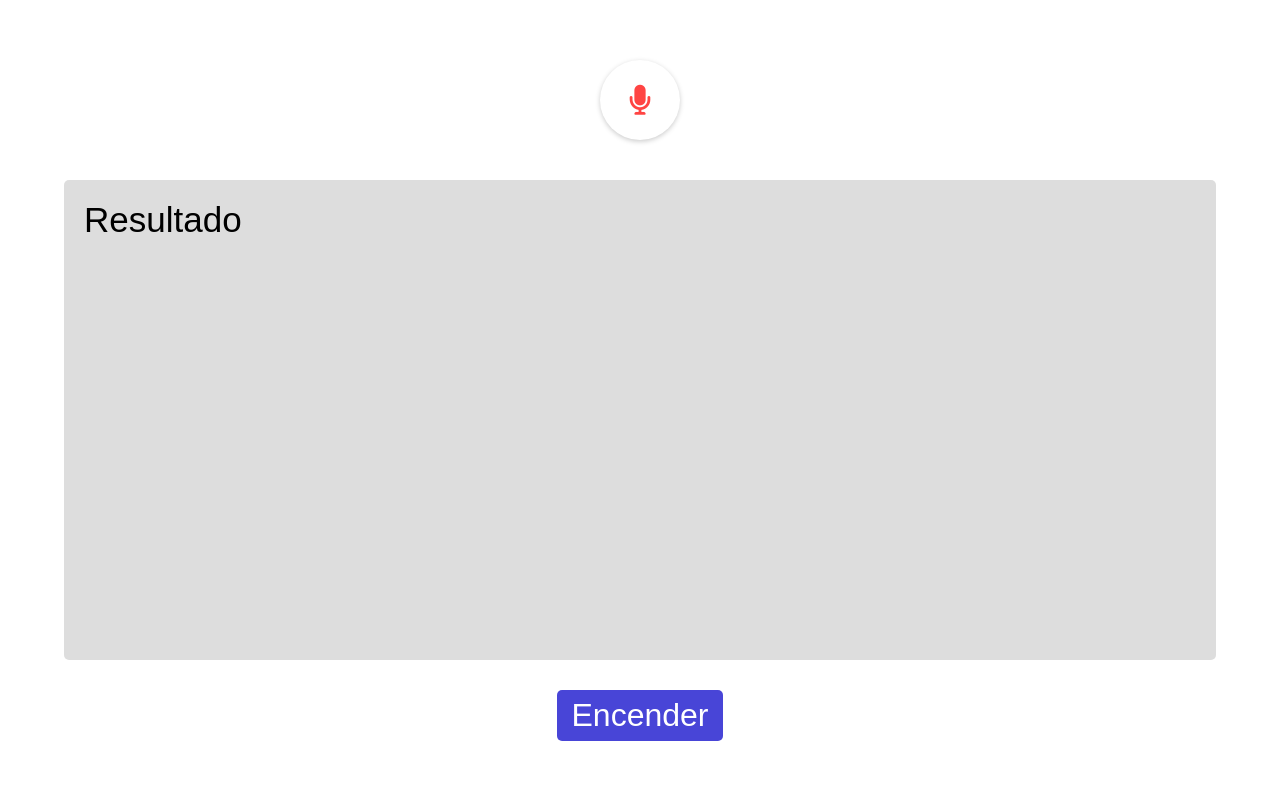
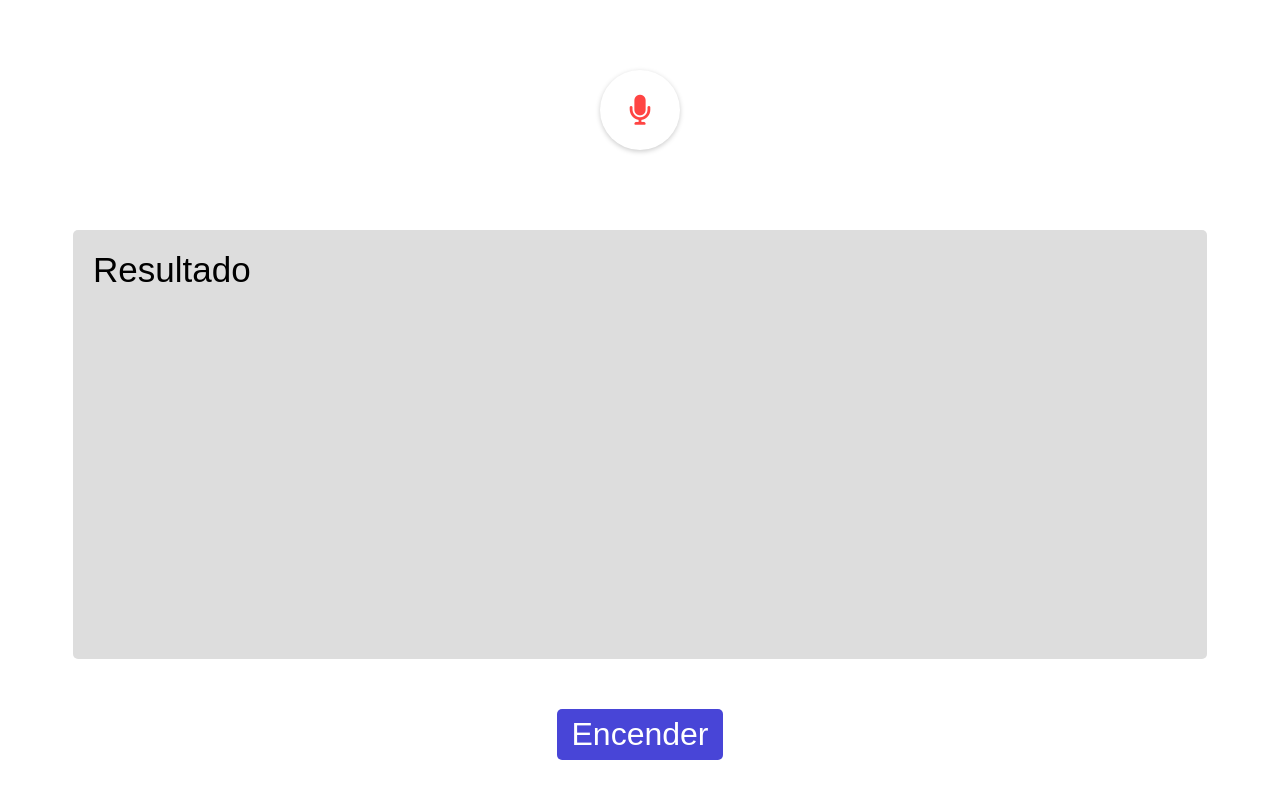
Before and after one commit to jaenfigueroa/De-voz-a-texto, a plain HTML site: page index.html in a window 1280 px wide. Drawn offline with Linux system fonts and the light colour scheme.

Commit message:
terminado

```diff
--- a/index.html
+++ b/index.html
@@ -22,11 +22,11 @@
       </div>
       <p class="main__resultado" id="resultado">Resultado</p>
       <button class="main__boton" id="boton-escuchar">
-        <div class="boton__fondo"></div>
+        <!-- <div class="boton__fondo"></div> -->
         <p class="boton__valor">Encender</p>
       </button>
       <button class="main__boton" id="boton-apagar">
-        <div class="boton__fondo"></div>
+        <!-- <div class="boton__fondo"></div> -->
         <p class="boton__valor">Apagar</p>
       </button>
     </main>
--- a/main.js
+++ b/main.js
@@ -38,5 +38,7 @@ function apagar() {
 
   microfono.classList.remove('main__estado--activo')
 
+  // contenedorResultado.innerHTML = 'Resultado';
+
   foxed.stop();
 }
--- a/style.css
+++ b/style.css
@@ -18,9 +18,10 @@ ol {
   display: flex;
   flex-direction: column;
   align-items: center;
-  justify-content: center;
+  justify-content: space-evenly;
   height: 100vh;
-  gap: 3rem;
+  gap: 2rem;
+  padding: 1rem;
 }
 
 .main__estado {
@@ -33,7 +34,7 @@ ol {
   justify-content: center;
   border-radius: 100%;
   box-shadow: 0 0 0 0px #dadada;
-  margin-bottom: 1rem;
+  margin: 3rem;
   box-shadow: 0 1.5px 5px 0px rgba(0, 0, 0, 0.205);
 }
 
@@ -60,7 +61,7 @@ ol {
   font-size: 3.5rem;
   padding: 2rem;
   width: 90%;
-  height: 60%;
+  height: 55%;
   border-radius: 0.5rem;
 }
 
@@ -73,9 +74,10 @@ ol {
   position: relative;
   overflow: hidden;
 }
-.main__boton:hover .boton__fondo {
+/* .main__boton:hover .boton__fondo {
   animation: derecha 0.3s linear both;
-}
+} */
+
 .boton__valor {
   font-size: 3.2rem;
   position: relative;
```
